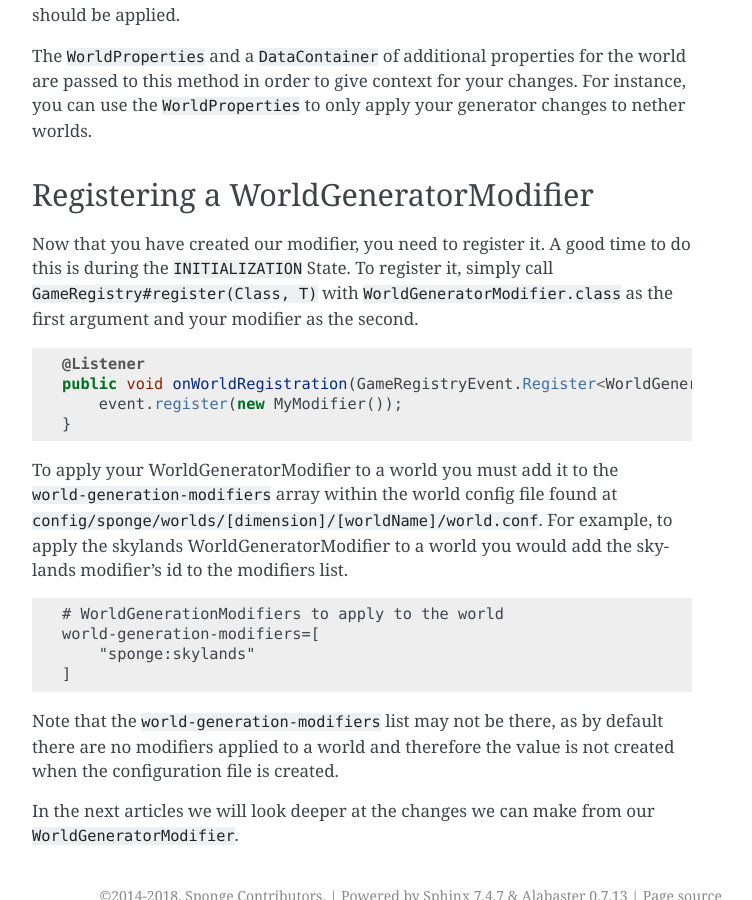
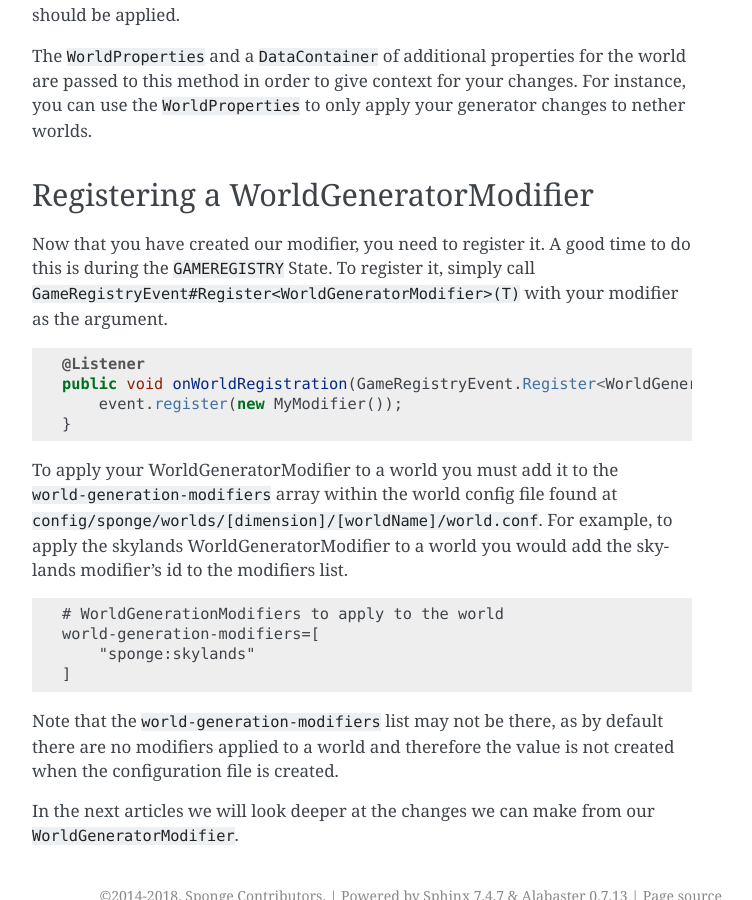
Before and after one commit to SpongePowered/SpongeDocs, a Sphinx documentation site: the page built from source/plugin/wgen/modifiers.rst, in a window 1280 px wide and 900 px high, scrolled down 1273 px. Shown: the whole window, without its empty margins (388-1140 px from the left). Built offline with Sphinx 7.4.7, drawn with Linux system fonts in a browser that asks for light colours; pages that are not in the unit, such as notebooks, are missing from menus; cross-references to code outside the pages are shown as plain code.

Commit message:
Updated description to explain the new API

```diff
--- a/source/plugin/wgen/modifiers.rst
+++ b/source/plugin/wgen/modifiers.rst
@@ -63,9 +63,8 @@
 Registering a WorldGeneratorModifier
 ====================================
 
-Now that you have created our modifier, you need to register it. A good time to do this is during the ``INITIALIZATION``
-State. To register it, simply call :javadoc:`GameRegistry#register(Class, T)` with ``WorldGeneratorModifier.class`` as
-the first argument and your modifier as the second.
+Now that you have created our modifier, you need to register it. A good time to do this is during the ``GAMEREGISTRY``
+State. To register it, simply call :javadoc:`GameRegistryEvent#Register<WorldGeneratorModifier>(T)` with your modifier as the argument.
 
 .. code-block:: java
 
```
